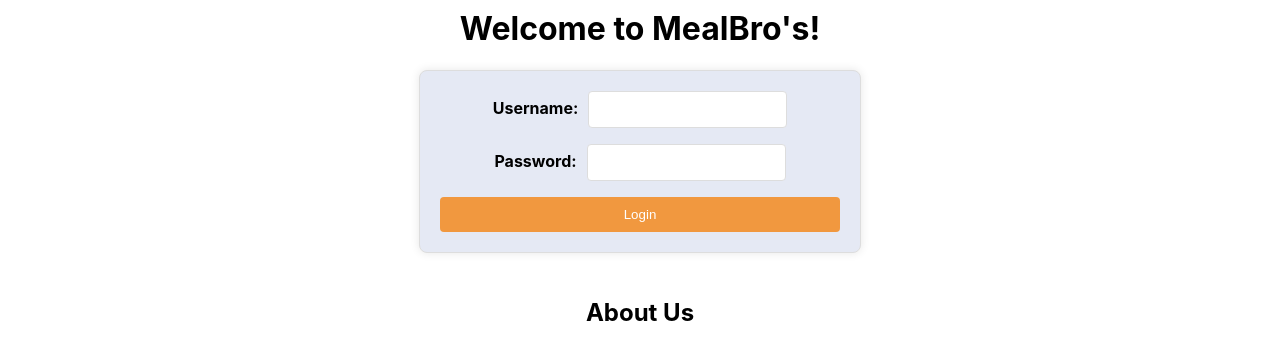
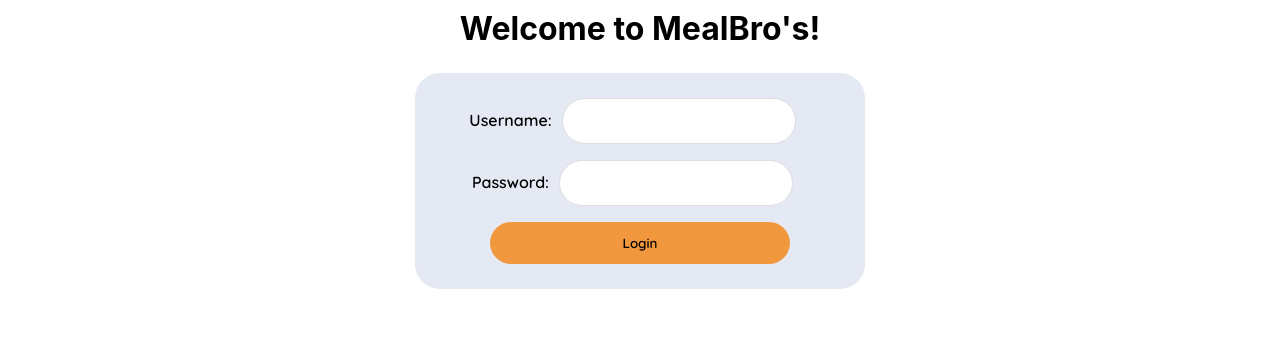
Before and after one commit to MQ3120-2023/group-project-wednesday-1pm-web-undevelopers, a React (Create React App) app: page / in a window 1280 px wide. Shown: the part 143-480 px from the top of the page. Built offline with nearby package versions, Linux system fonts and the light colour scheme.

Commit message:
Edited recipe list and login page CSS

```diff
--- a/src/App.css
+++ b/src/App.css
@@ -31,11 +31,11 @@ text-decoration: none;
 color: black;
 padding: 1.2em;
 transition: background-color 0.3s ease;
+border-radius: 15px;
 }
 
 .nav-links :hover{
   background-color: #F1D14F;
-  border-radius: inherit;
 }
 
 .logo {
@@ -48,40 +48,49 @@ transition: background-color 0.3s ease;
 /* Container styling */
 form {
   max-width: 400px;
-  margin: auto;
-  padding: 20px;
-  border: 1px solid #ddd;
-  border-radius: 8px;
-  box-shadow: 0 0 10px rgba(0, 0, 0, 0.1);
+  border-radius: 25px;
+  padding: 25px;
+  margin: 25px auto;
   background-color: #e5e9f4;
-  text-align: center;
-  display: flex;
-  flex-direction: column;
+  font-family: 'Quicksand', sans-serif;
+  font-weight: bold;
 }
 
 /* Input styling */
 label {
-  margin-bottom: 8px;
-  font-weight: bold;
-  padding-right: 10px;
+  padding: 10px;
 }
 
 input {
-  padding: 10px;
+  margin-right: 25px;
+  width: 50%;
+  padding: 13px 16px;
   margin-bottom: 16px;
   border: 1px solid #ddd;
-  border-radius: 4px;
+  border-radius: 25px;
+  font-size: 16px;
+  transition: border-color 0.3s ease;
 }
 
 /* Button styling */
 button {
+  width: 75%;
+  border-radius: 25px;
   padding: 10px;
+  font-family: 'Quicksand', sans-serif;
+  font-weight: bold;
+  padding: 13px 16px;
   background-color: rgb(241 152 63);
   color: #fff;
   border: none;
-  border-radius: 4px;
   cursor: pointer;
   transition: background-color 0.3s ease;
+  color: black;
+}
+
+container {
+  border-color: rgb(241 152 63);
+  outline: none;
 }
 
 button:hover {
--- a/src/styling/RecipeList.css
+++ b/src/styling/RecipeList.css
@@ -1,15 +1,11 @@
 .recipe-container {
+    max-width: 800px;
     border-radius: 25px;
     padding: 10px;
-    margin: 25px;
+    margin: 25px auto;
     background-color: #e5e9f4;
     font-family: 'Quicksand', sans-serif;
     font-weight: bold;
-    background-color: #f9f9fa;
-    background: radial-gradient(#ffdfc8 20%, transparent 21% ,transparent 79%, #ffdfc8 80%);
-    background-size: 3em 3em;
-    background-color: #ffffff;
-    background-attachment: fixed;
 }
 
 .recipe-container h1 {
```
